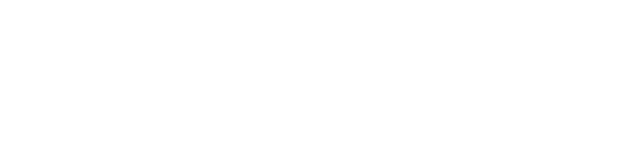
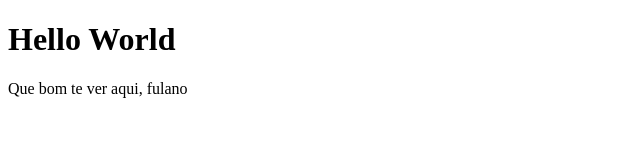
Before and after one commit to acaroll16/projeto_1_3, a plain HTML site: page index.html in a window 1280 px wide. Shown: the whole page, without its empty margins (0-640 px from the left). Drawn offline with Linux system fonts and the light colour scheme.

Commit message:
base com titulo

```diff
--- a/index.html
+++ b/index.html
@@ -6,6 +6,11 @@
     <title>hello world</title>
 </head>
 <body>
+   <header>
+     <h1>Hello World</h1>
+    <p>Que bom te ver aqui, fulano</p>
+
+   </header>
 
 </body>
 </html>
```
